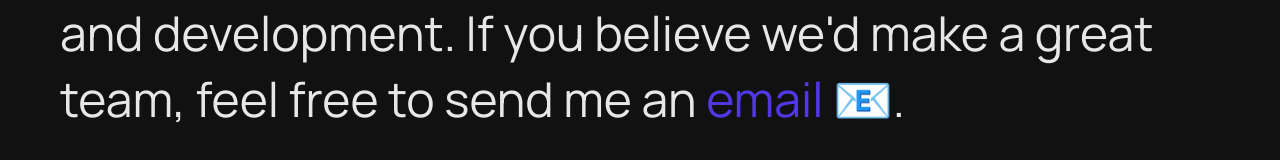
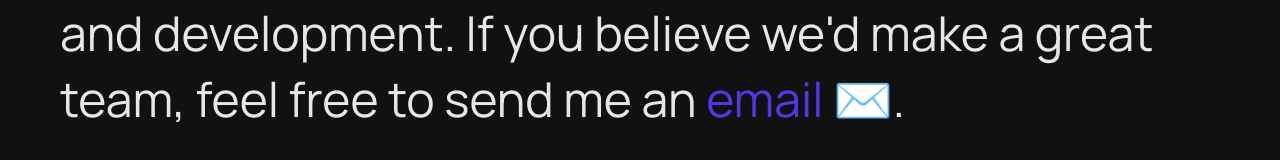
Before and after one commit to Israel-2002/portfolio-v3, a React (Vite) app: page / in a window 1280 px wide. Shown: the part 4555-4715 px from the top of the page. Built offline with nearby package versions, Linux system fonts and the light colour scheme.

Commit message:
changed icon

```diff
--- a/src/pages/home/Collaboration.jsx
+++ b/src/pages/home/Collaboration.jsx
@@ -16,7 +16,7 @@ const Collaboration = () => {
               className="link text-primary after:bg-primary"
               href="mailto:israelrankin@gmail.com"
             >
-              email 📧
+              email ✉️
             </a>
             .
           </h3>
```
